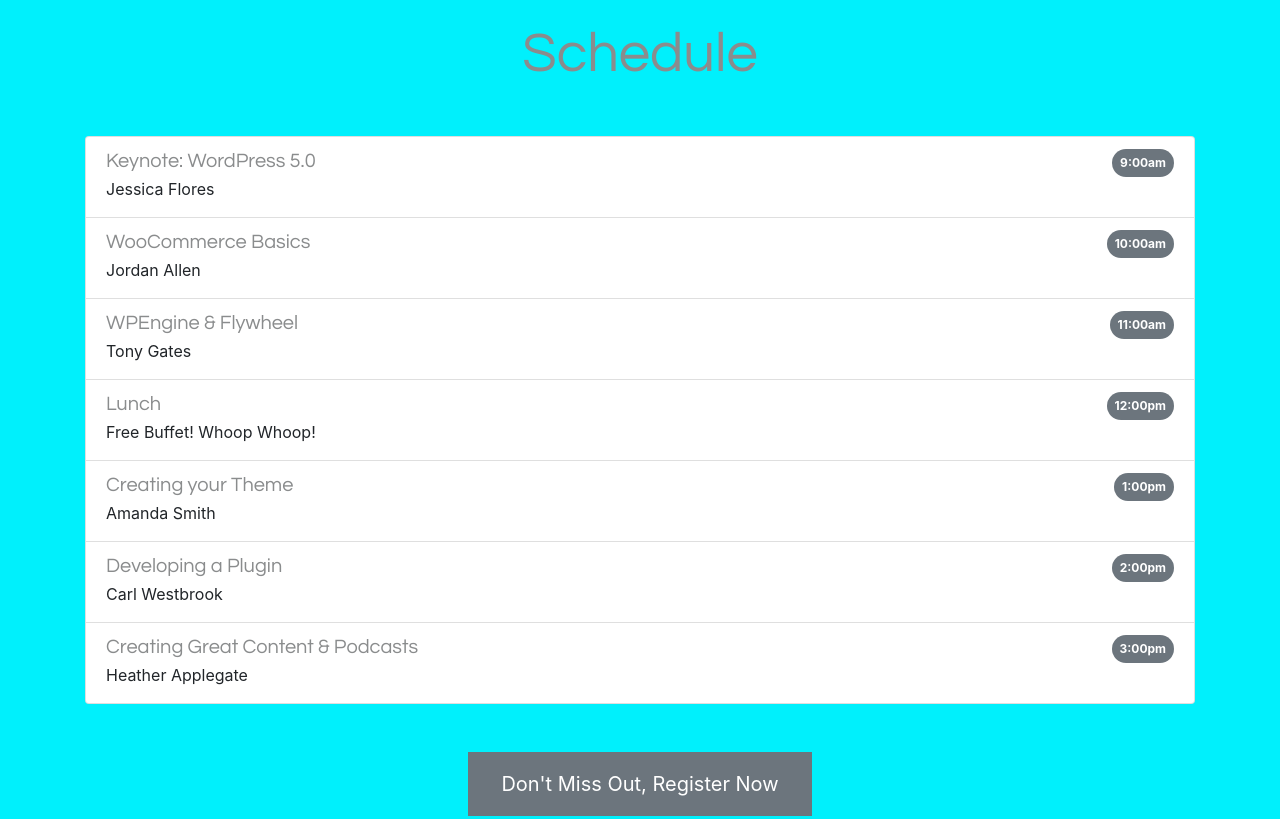
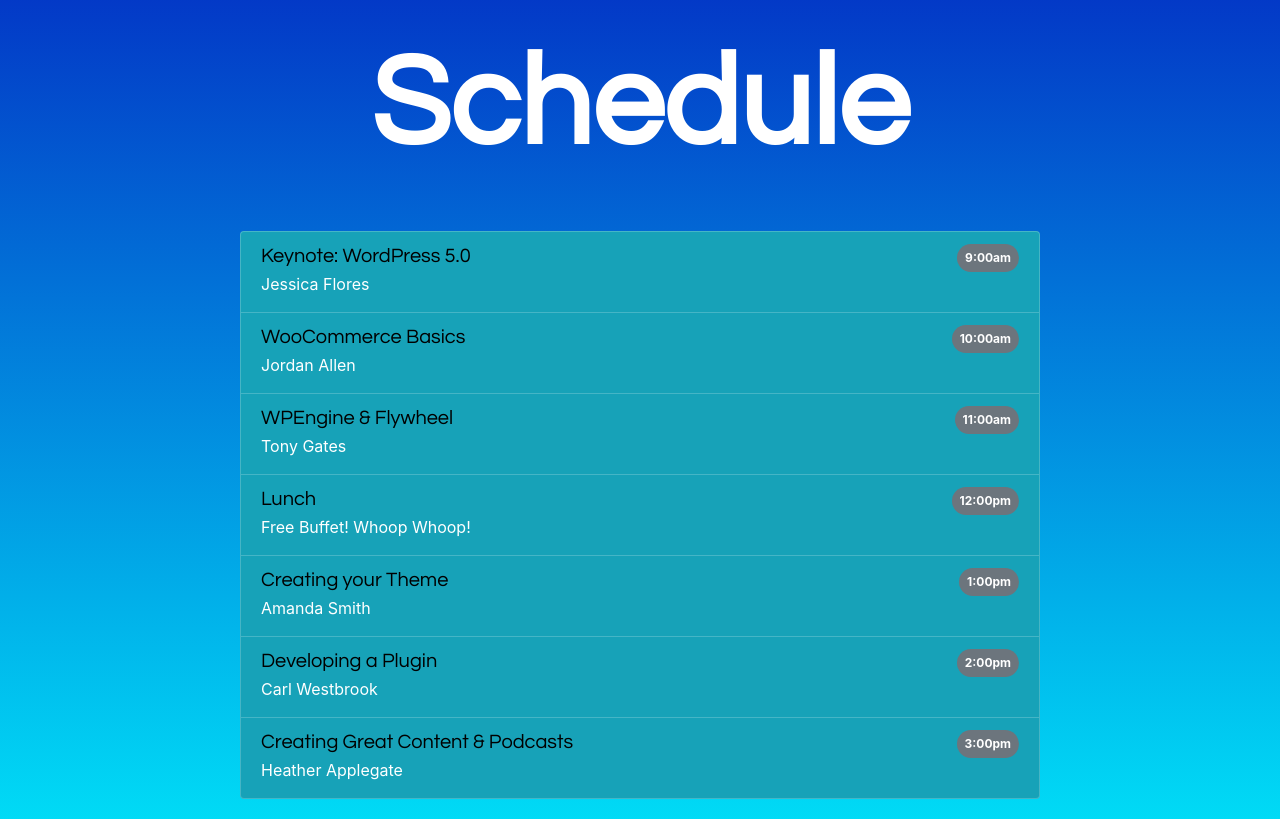
Before and after one commit to danilane1821/WordCamp-San-Antonio, a plain HTML site: page index.html in a window 1280 px wide. Shown: the part 2880-3699 px from the top of the page. Drawn offline with nearby package versions, Linux system fonts and the light colour scheme.

Commit message:
schedule section

```diff
--- a/index.html
+++ b/index.html
@@ -174,9 +174,61 @@
 </section>
 <!-- /speakers -->
 
+<!-- schedule -->
+<section class="section-schedule" id="schedule">
+  <div class="container">
+<h2 id="schedule" class="display-4 text-center my-5">Schedule</h2>
+<ul class="list-group">
+  <li class="list-group-item">
+    <div class="d-flex justify-content-between">
+      <h5 class="mb-1">Keynote: WordPress 5.0</h5>
+      <span class="badge badge-pill badge-secondary p-2">9:00am</span>
+    </div>
+    <p class="mb-1">Jessica Flores</p>
+    <li class="list-group-item">
+    <div class="d-flex justify-content-between">
+      <h5 class="mb-1">WooCommerce Basics</h5>
+      <span class="badge badge-pill badge-secondary p-2">10:00am</span>
+    </div>
+    <p class="mb-1">Jordan Allen</p>
+    <li class="list-group-item">
+    	<div class="d-flex justify-content-between">
+      <h5 class="mb-1">WPEngine & Flywheel</h5>
+      <span class="badge badge-pill badge-secondary p-2">11:00am</span>
+    </div>
+    <p class="mb-1">Tony Gates</p>
+    <li class="list-group-item">
+    	<div class="d-flex justify-content-between">
+      <h5 class="mb-1">Lunch</h5>
+      <span class="badge badge-pill badge-secondary p-2">12:00pm</span>
+    </div>
+    <p class="mb-1">Free Buffet! Whoop Whoop!</p>
+    <li class="list-group-item">
+    	<div class="d-flex justify-content-between">
+      <h5 class="mb-1">Creating your Theme</h5>
+      <span class="badge badge-pill badge-secondary p-2">1:00pm</span>
+    </div>
+    <p class="mb-1">Amanda Smith</p>
+    <li class="list-group-item">
+    	<div class="d-flex justify-content-between">
+      <h5 class="mb-1">Developing a Plugin</h5>
+      <span class="badge badge-pill badge-secondary p-2">2:00pm</span>
+    </div>
+    <p class="mb-1">Carl Westbrook</p>
+    <li class="list-group-item">
+    	<div class="d-flex justify-content-between">
+      <h5 class="mb-1">Creating Great Content & Podcasts</h5>
+      <span class="badge badge-pill badge-secondary p-2">3:00pm</span>
+    </div>
+    <p class="mb-1">Heather Applegate</p>
+  </li>
+</ul>
+</div>
+</section>
+<!-- /schedule -->
 
 <!-- Modal -->
-<div class="container pt-4">
+<div class="container">
 <div class="modal fade" id="register" tabindex="-1" role="dialog" aria-labelledby="exampleModalLabel" aria-hidden="true">
   <div class="modal-dialog" role="document">
     <div class="modal-content">
@@ -264,57 +316,6 @@
 </div>
 <!-- /Modal -->
 
-<!-- schedule -->
-<h2 id="schedule" class="display-4 text-center my-5">Schedule</h2>
-<ul class="list-group">
-  <li class="list-group-item">
-    <div class="d-flex justify-content-between">
-      <h5 class="mb-1">Keynote: WordPress 5.0</h5>
-      <span class="badge badge-pill badge-secondary p-2">9:00am</span>
-    </div>
-    <p class="mb-1">Jessica Flores</p>
-    <li class="list-group-item">
-    <div class="d-flex justify-content-between">
-      <h5 class="mb-1">WooCommerce Basics</h5>
-      <span class="badge badge-pill badge-secondary p-2">10:00am</span>
-    </div>
-    <p class="mb-1">Jordan Allen</p>
-    <li class="list-group-item">
-    	<div class="d-flex justify-content-between">
-      <h5 class="mb-1">WPEngine & Flywheel</h5>
-      <span class="badge badge-pill badge-secondary p-2">11:00am</span>
-    </div>
-    <p class="mb-1">Tony Gates</p>
-    <li class="list-group-item">
-    	<div class="d-flex justify-content-between">
-      <h5 class="mb-1">Lunch</h5>
-      <span class="badge badge-pill badge-secondary p-2">12:00pm</span>
-    </div>
-    <p class="mb-1">Free Buffet! Whoop Whoop!</p>
-    <li class="list-group-item">
-    	<div class="d-flex justify-content-between">
-      <h5 class="mb-1">Creating your Theme</h5>
-      <span class="badge badge-pill badge-secondary p-2">1:00pm</span>
-    </div>
-    <p class="mb-1">Amanda Smith</p>
-    <li class="list-group-item">
-    	<div class="d-flex justify-content-between">
-      <h5 class="mb-1">Developing a Plugin</h5>
-      <span class="badge badge-pill badge-secondary p-2">2:00pm</span>
-    </div>
-    <p class="mb-1">Carl Westbrook</p>
-    <li class="list-group-item">
-    	<div class="d-flex justify-content-between">
-      <h5 class="mb-1">Creating Great Content & Podcasts</h5>
-      <span class="badge badge-pill badge-secondary p-2">3:00pm</span>
-    </div>
-    <p class="mb-1">Heather Applegate</p>
-  </li>
-</ul>
-
-
-<!-- /schedule -->
-
 <!-- callout button -->
 <button type="button" class="btn btn-secondary btn-lg d-block mx-auto my-5" data-toggle="modal" data-target="#register">Don't Miss Out, Register Now</button>
 
--- a/scss/style.scss
+++ b/scss/style.scss
@@ -258,8 +258,32 @@
 		transform-origin: top;
 	}
 }
-
-/* footer */
-#footer{
-	background-color:$wc-color-drkblue;
+/* schedule */
+.section-schedule {
+	padding-top: 2rem;
+	padding-bottom: 8rem;
+	background-image: linear-gradient(180deg, $wc-color-drkblue 0%, $wc-color-lgtblue 100%);
+	.container {
+		position: relative;
+		h2 {
+			color: white;
+			font-weight: 800;
+			font-size: 8rem;
+			margin-top: 0;
+			margin-bottom: -2rem;
+			text-align: center;
+		}
+		ul.list-group {
+			max-width: 800px;
+			margin: auto;
+			li.list-group-item {
+				background: #17a2b8;
+				border-color: rgba(255,255,255,0.2);
+				color: white;
+				h5 {
+					color:black;
+				}
+			}
+		}
+	}
 }
```
Also changed, not shown: css/style.css, 1 other file.
